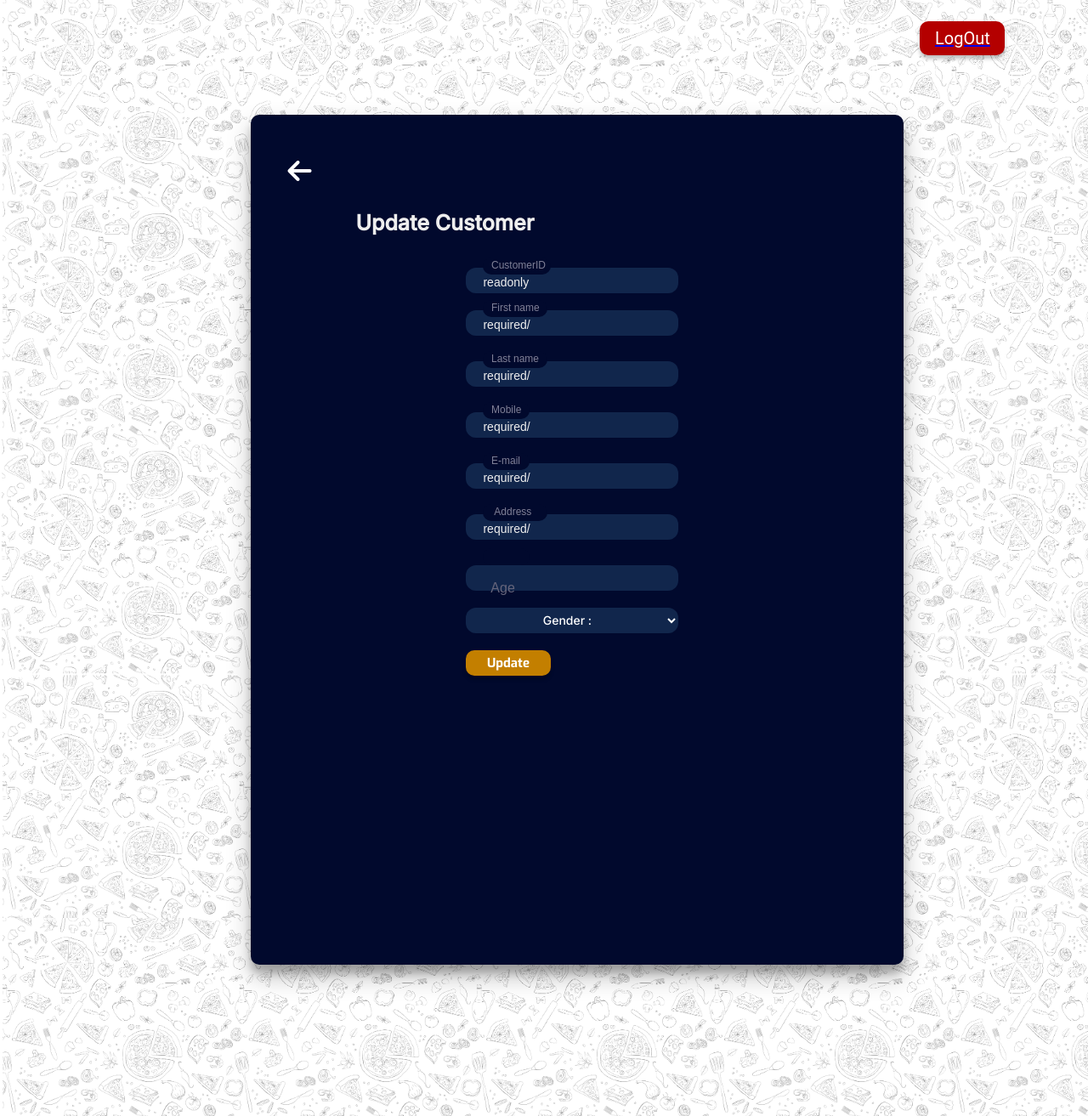
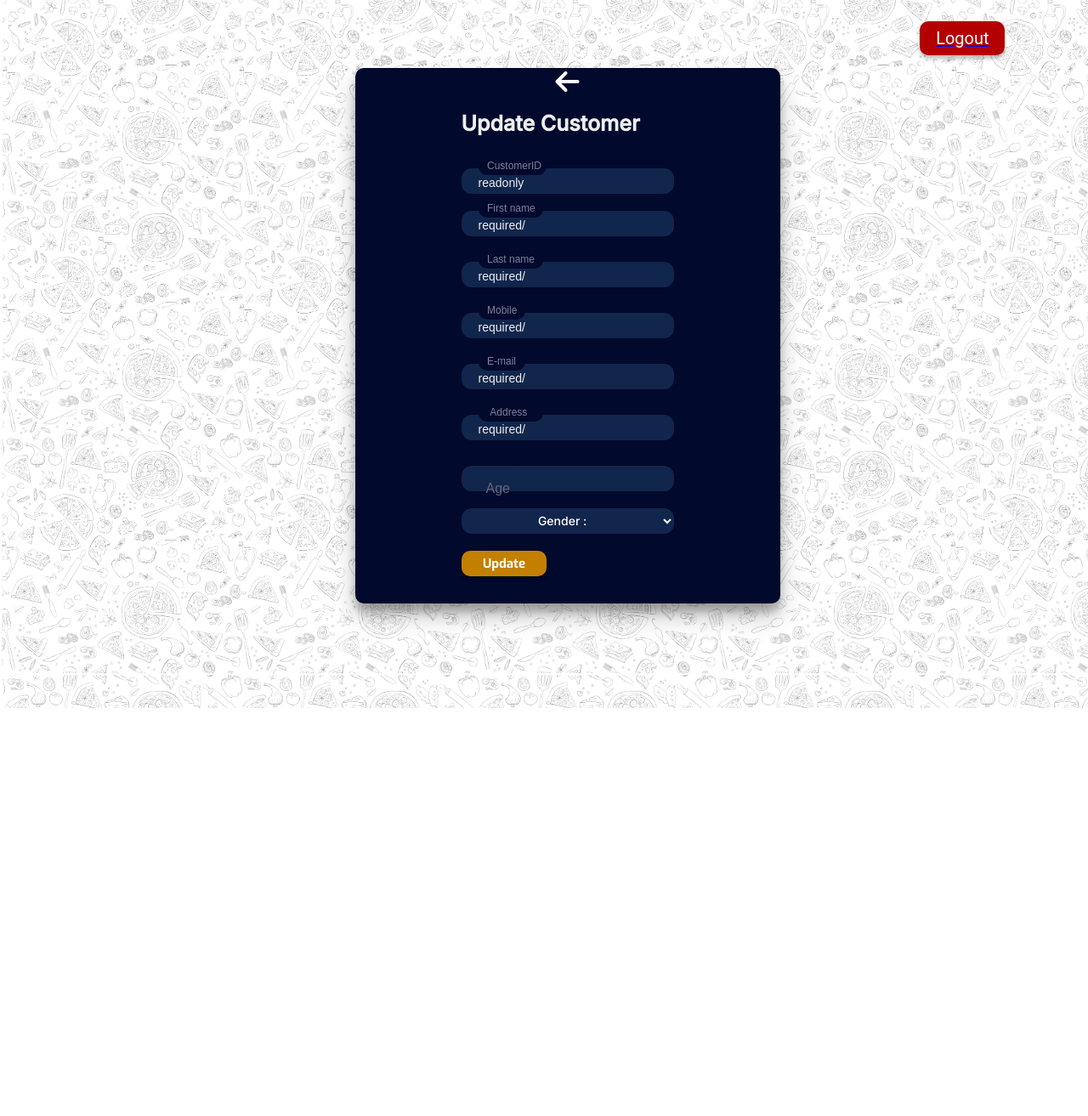
Before and after one commit to danujaya00/IS1109_CRM, a PHP site: page /phpFunc/functions/customer/update.php in a window 1280 px wide. Shown: the whole page at 85% size. After the commit the page ends 833 px from the top, so only its background shows below. Run offline with PHP 8.4, Linux system fonts and the light colour scheme; a user stored in the database is signed in; data that the repository does not hold is empty; some libraries are stand-ins or nearby versions.

Commit message:
finalized customer view

```diff
--- a/customersales.php
+++ b/customersales.php
@@ -57,6 +57,7 @@ if ($result) {
          margin-left: 10%;
          margin-top: 5%;
          margin-bottom: 5%;
+
         }
         </style>
 </head>
--- a/phpFunc/functions/customer/update.php
+++ b/phpFunc/functions/customer/update.php
@@ -3,37 +3,34 @@
 session_start();
 
 
-if(!$_SESSION["name"]) {
+if (!$_SESSION["name"]) {
     echo "<script>alert('Please Login First');</script>";
     echo "<script>window.location='../../../index.php'</script>";
 }
 
 
 
-if(isset($_GET['customer_id'])) {
-    $sql1 = "SELECT * FROM crm_customer WHERE customer_id =".$_GET['customer_id']."";
-    $result = mysqli_query($connection,$sql1);
-    if($result){
-        $row=mysqli_fetch_assoc($result);
-    }
-    else {
-        echo"failed";
+if (isset($_GET['customer_id'])) {
+    $sql1 = "SELECT * FROM crm_customer WHERE customer_id =" . $_GET['customer_id'] . "";
+    $result = mysqli_query($connection, $sql1);
+    if ($result) {
+        $row = mysqli_fetch_assoc($result);
+    } else {
+        echo "failed";
     }
 }
 
-if(isset($_POST['update'])){
-    $sql2 = "UPDATE crm_customer SET fname = '".$_POST['f_name']."', lname = '".$_POST['l_name']."', mob = '".$_POST['mob']."', address = '".$_POST['address']."', email = '".$_POST['email']."', age = '".$_POST['age']."', gender = '".$_POST['gender']."' WHERE customer_id = '".$_POST['cus_id']."'";
-    $result2 = mysqli_query($connection,$sql2);
+if (isset($_POST['update'])) {
+    $sql2 = "UPDATE crm_customer SET fname = '" . $_POST['f_name'] . "', lname = '" . $_POST['l_name'] . "', mob = '" . $_POST['mob'] . "', address = '" . $_POST['address'] . "', email = '" . $_POST['email'] . "', age = '" . $_POST['age'] . "', gender = '" . $_POST['gender'] . "' WHERE customer_id = '" . $_POST['cus_id'] . "'";
+    $result2 = mysqli_query($connection, $sql2);
 
-    if($result2) {
+    if ($result2) {
         echo "<script>alert('Updated successfully');</script>";
         echo "<script>window.location='../../../custViewUserDetails.php'</script>";
     } else {
         echo "<script>alert('Update failed');</script>";
         echo "<script>window.location='../../../custViewUserDetails.php'</script>";
     }
-
-
 }
 
 
@@ -55,77 +52,71 @@ if(isset($_POST['update'])){
 
 <body>
 
-
     <!-- header -->
     <div>
 
-<!--
-<span class="wel-msg"><p>Update Customer</p></span><div class="line-dec"></div> -->
-<span><a href="./logout.php"><button class="log_out-button">LogOut</button> </a></span>
-
+        <span><a href="./logout.php"><button class="log_out-button">Logout</button> </a></span>
 
     </div>
-
-<!-- header over -->
-
+    <div class="main-div">
 
         <!-- update form -->
 
-
+        <div class="main-div">
             <div class=cont-pos>
                 <div class="container" id="container">
+                    <a href="../../../customerview.php"><i class="fa-solid fa-arrow-left fa-2x white"></i></a>
 
                     <div class="form-container">
 
                         <form action="update.php" method="post">
-<a href="../../../customerview.php"><i class="fa-solid fa-arrow-left fa-2x navigation"></i></a>
-<div class="title">Update Customer</div><div class="line-dec2"></div><br>
+                            <div class="title">Update Customer</div><br>
                             <?php
 
                             echo "<div class='input-container ic1'>";
-echo "<input id='customerid' class='input' type='text' name='cus_id' placeholder='' value=".$row['customer_id']." readonly />";
+                            echo "<input id='customerid' class='input' type='text' name='cus_id' placeholder='' value=" . $row['customer_id'] . " readonly />";
                             echo "<div class='cut cut-long'></div>";
                             echo "<label for='firstname' class='placeholder'>CustomerID</label>";
                             echo "</div>";
 
                             echo "<div class='input-container ic1'>";
-echo "<input id='fname' name='f_name' class='input' type='text' placeholder=' ' value=".$row['fname']." required/>";
+                            echo "<input id='fname' name='f_name' class='input' type='text' placeholder=' ' value=" . $row['fname'] . " required/>";
                             echo "<div class='cut'></div>";
                             echo "<label for='firstname' class='placeholder'>First name</label>";
                             echo "</div>";
 
                             echo "<div class='input-container ic2'>";
-echo "<input id='lastname' name='l_name' class='input' type='text' placeholder=' ' value=".$row['lname']." required/>";
+                            echo "<input id='lastname' name='l_name' class='input' type='text' placeholder=' ' value=" . $row['lname'] . " required/>";
                             echo "<div class='cut'></div>";
                             echo "<label for='lastname' class='placeholder'>Last name</label>";
                             echo "</div>";
 
                             echo "<div class='input-container ic2'>";
-echo "<input id='mobie' name='mob' class='input' type='text' placeholder=' ' required pattern='^\+?\d{0,11}'  value=".$row['mob']." required/>";
+                            echo "<input id='mobie' name='mob' class='input' type='text' placeholder=' ' required pattern='^\+?\d{0,11}'  value=" . $row['mob'] . " required/>";
                             echo "<div class='cut cut-short'></div>";
                             echo "<label for='mobieNO' class='placeholder'>Mobile</label>";
                             echo "</div>";
 
                             echo "<div class='input-container ic2'>";
-echo "<input id='email'  name='email' class='input' type='email' placeholder=' ' value=".$row['email']." required/>";
+                            echo "<input id='email'  name='email' class='input' type='email' placeholder=' ' value=" . $row['email'] . " required/>";
                             echo "<div class='cut cut-short'></div>";
                             echo "<label for='email' class='placeholder'>E-mail</label>";
                             echo "</div>";
 
                             echo "<div class='input-container ic2'>";
-echo "<input id='address'  name='address' class='input' type='text' placeholder=' 'value=".$row['address']." required/>";
+                            echo "<input id='address'  name='address' class='input' type='text' placeholder=' 'value=" . $row['address'] . " required/>";
                             echo "<div class='cut'></div>";
                             echo "<label for='address' class='placeholder'>&nbsp;Address</label>";
                             echo "</div>";
 
                             echo "<div class='input-container ic2'>";
-echo "<input id='age'  name='age' class='input' type='number' placeholder=' ' value=".$row['age']." required/>";
+                            echo "<input id='age'  name='age' class='input' type='number' placeholder=' ' value=" . $row['age'] . " required/>";
                             echo "<div class='cut cut-short'></div>";
                             echo "<label for='age' class='placeholder'>&nbsp;&nbsp;Age</label>";
                             echo "</div>";
 
                             echo "<select name='gender'>
-<option value=".$row['gender'].">Gender : ".$row['gender']."</option>
+<option value=" . $row['gender'] . ">Gender : " . $row['gender'] . "</option>
 <option value='Male'>Male</option>
 <option value='Female' >Female</option></select> ";
 
@@ -138,7 +129,8 @@ echo "<button type='submit' name='update' class='edit-button' role='button'>Upda
                 </div>
 
                 <!-- update form  over-->
-
+            </div>
 
 </body>
+
 </html>
--- a/styles/customer/update.css
+++ b/styles/customer/update.css
@@ -1,37 +1,17 @@
-@import url('https://fonts.googleapis.com/css2?family=Inter:wght@500&display=swap');
-@import url('https://fonts.googleapis.com/css2?family=Exo:wght@700&display=swap');
-
+@import url("https://fonts.googleapis.com/css2?family=Inter:wght@500&display=swap");
+@import url("https://fonts.googleapis.com/css2?family=Exo:wght@700&display=swap");
 
 body {
-    background-image: url('../../assets/img/pizza_background.png');
-      height: 160vh;
+  background-image: url("../../assets/img/pizza_background.png");
+  height: 100vh;
+}
+.main-div{
+  display: flex;
 
-
+  /* justify-content: center; */
 }
-/*
-.wel-msg{
-
-    position: absolute;
-    left: 150px;
-    top: 30px;
-
-    font-family: 'Inter';
-    font-style: normal;
-    font-weight: 500;
-    font-size: 52px;
-    line-height: 77px;
-
-
-    color: #FFFFFF;
-    } */
-
-
-    /*  log-out button */
-
-
 
 .log_out-button {
-
   background-color: #b40000;
   border: 0px solid #ffffff;
   border-radius: 10px;
@@ -53,7 +33,6 @@ body {
   margin-left: 85%;
   margin-top: 2%;
   position: relative;
-
 }
 .log_out-button:hover {
   background-color: #750101;
@@ -63,27 +42,25 @@ body {
   text-decoration: none;
 }
 
-
 /*  Edit button */
 
 .edit-button {
-
   appearance: none;
   background-color: rgb(195, 127, 0);
-    border: 0px solid #1A1A1A;
+  border: 0px solid #1a1a1a;
   border-radius: 10px;
   box-sizing: border-box;
-    color: #FFFFFF;
+  color: #ffffff;
   cursor: pointer;
   display: inline-block;
-    font-family: 'Exo', sans-serif;
+  font-family: "Exo", sans-serif;
   font-size: 15px;
   width: 100px;
   height: 30px;
   outline: none;
   text-align: center;
   text-decoration: none;
-    transition: all 300ms cubic-bezier(.23, 1, 0.32, 1);
+  transition: all 300ms cubic-bezier(0.23, 1, 0.32, 1);
   user-select: none;
   -webkit-user-select: none;
   touch-action: manipulation;
@@ -91,75 +68,28 @@ body {
   will-change: transform;
 
   position: absolute;
-    left:0%;
+  left: 0%;
 
   margin-top: 70px;
-
 }
-
 
 .edit-button:hover {
   box-shadow: rgba(0, 0, 0, 0.25) 0 8px 15px;
   transform: translateY(-2px);
 }
 
-  /*  back button */
-
-  .back-button {
-    appearance: none;
-    background-color: #F65655;
-    border: 0px solid #1A1A1A;
-    border-radius: 10px;
-    box-sizing: border-box;
-    color: #FFFFFF;
-    cursor: pointer;
-    display: inline-block;
-    font-family: 'Exo', sans-serif;
-    font-size: 12px;
-    width: 0px;
-    height: 30px;
-    outline: none;
-    text-align: center;
-    text-decoration: none;
-    transition: all 300ms cubic-bezier(.23, 1, 0.32, 1);
-    user-select: none;
-    -webkit-user-select: none;
-    touch-action: manipulation;
-    box-shadow: 0px 4px 4px rgba(0, 0, 0, 0.25);
-    will-change: transform;
-
-    position: relative;
-    left:45%;
-    top:3px;
-
-  }
-
-  .back-button:disabled {
-    pointer-events: none;
-  }
-
-  .back-button:hover {
-    box-shadow: rgba(0, 0, 0, 0.25) 0 8px 15px;
-    transform: translateY(-2px);
-  }
-
-  .back-button:active {
-    box-shadow: none;
-    transform: translateY(0);
-  }
-
-
-
 /* table input box */
 
 .title {
   color: #eee;
-  font-family: 'Inter', sans-serif;
+  font-family: "Inter", sans-serif;
   font-size: 25px;
   font-weight: 600;
-  margin-top: 30px;
+
   position: relative;
-  right:130px;
+}
+.white {
+  color: white;
 }
 
 .subtitle {
@@ -185,7 +115,7 @@ body {
 }
 
 .input {
-  background-color: #11264C;
+  background-color: #11264c;
 
   border-radius: 12px;
   border: 0;
@@ -199,7 +129,7 @@ body {
 }
 /* cut is small popup box */
 .cut {
-  background-color: #01092D;
+  background-color: #01092d;
   border-radius: 10px;
   height: 20px;
   left: 20px;
@@ -212,13 +142,12 @@ body {
 }
 
 .cut-short {
-  width:55px;
+  width: 55px;
   /*width 50px default */
 }
 
 .cut-long {
-  width:80px;
-
+  width: 80px;
 }
 
 .input:focus ~ .cut,
@@ -251,43 +180,36 @@ body {
   color: #dc2f55;
 }
 
-
-
-
-
 /*selet */
 
-select{
+select {
   margin-top: 20px;
   text-align: center;
-    background-color: #11264C;
-    font-family: 'inter', sans-serif;
+  background-color: #11264c;
+  font-family: "inter", sans-serif;
   font-size: 14px;
-    color:white;
-    width:250px;
-    height:30px;
-    border:0;
-    outline:0;
+  color: white;
+  width: 250px;
+  height: 30px;
+  border: 0;
+  outline: 0;
   border-radius: 12px;
 }
 
 /* form box */
 
-
 .container {
-  background-color: #01092D;
+  background-color: #01092d;
   border-radius: 10px;
   box-shadow: 0 14px 28px rgba(0, 0, 0, 0.25), 0 10px 10px rgba(0, 0, 0, 0.22);
-
   overflow: hidden;
-  width: 768px;
-  max-width: 100%;
-  min-height: 1000px;
-
-  margin: -25px 0 0 -25px;
+  width: 500px;
+  min-height: 630px;
   position: absolute;
-  top: 20%;
-  left: 25%;
+  top: 10%;
+  display: flex;
+  justify-content: center;
+  margin-left: 32%;
 
 
 }
@@ -295,13 +217,15 @@ select{
 .form-container {
   position: absolute;
   top: 50px;
-  left:33%;
-
+  display: flex;
+  justify-self: center;
+  margin-left: auto;
+  margin-right: auto;
 }
 
-.navigation{
-  color:white;
+.navigation {
+  color: white;
   size: 20px;
   position: relative;
-  right:210px;
+  right: 210px;
 }
```
Lines whose indentation alone changed are shown as unchanged.
